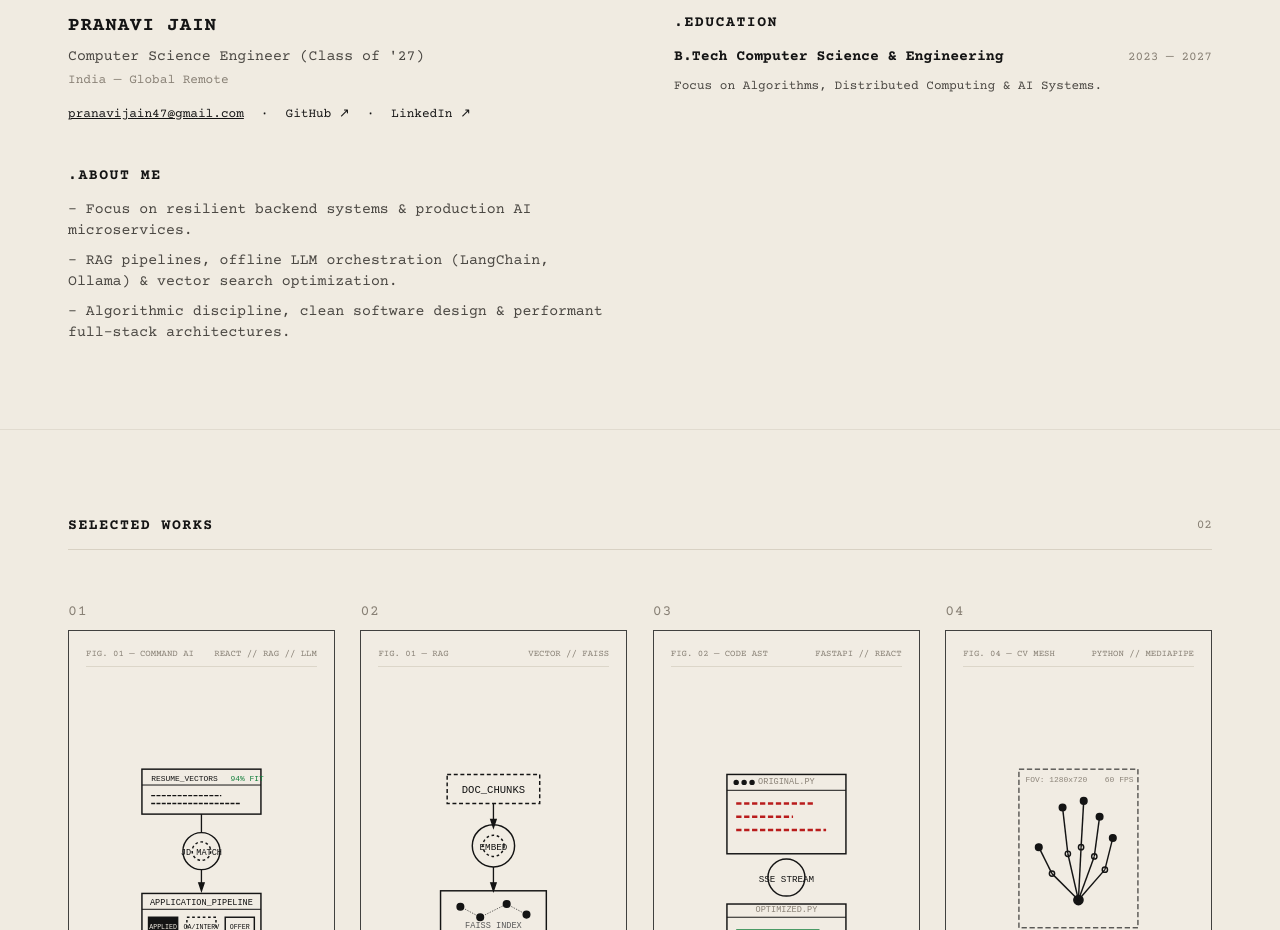
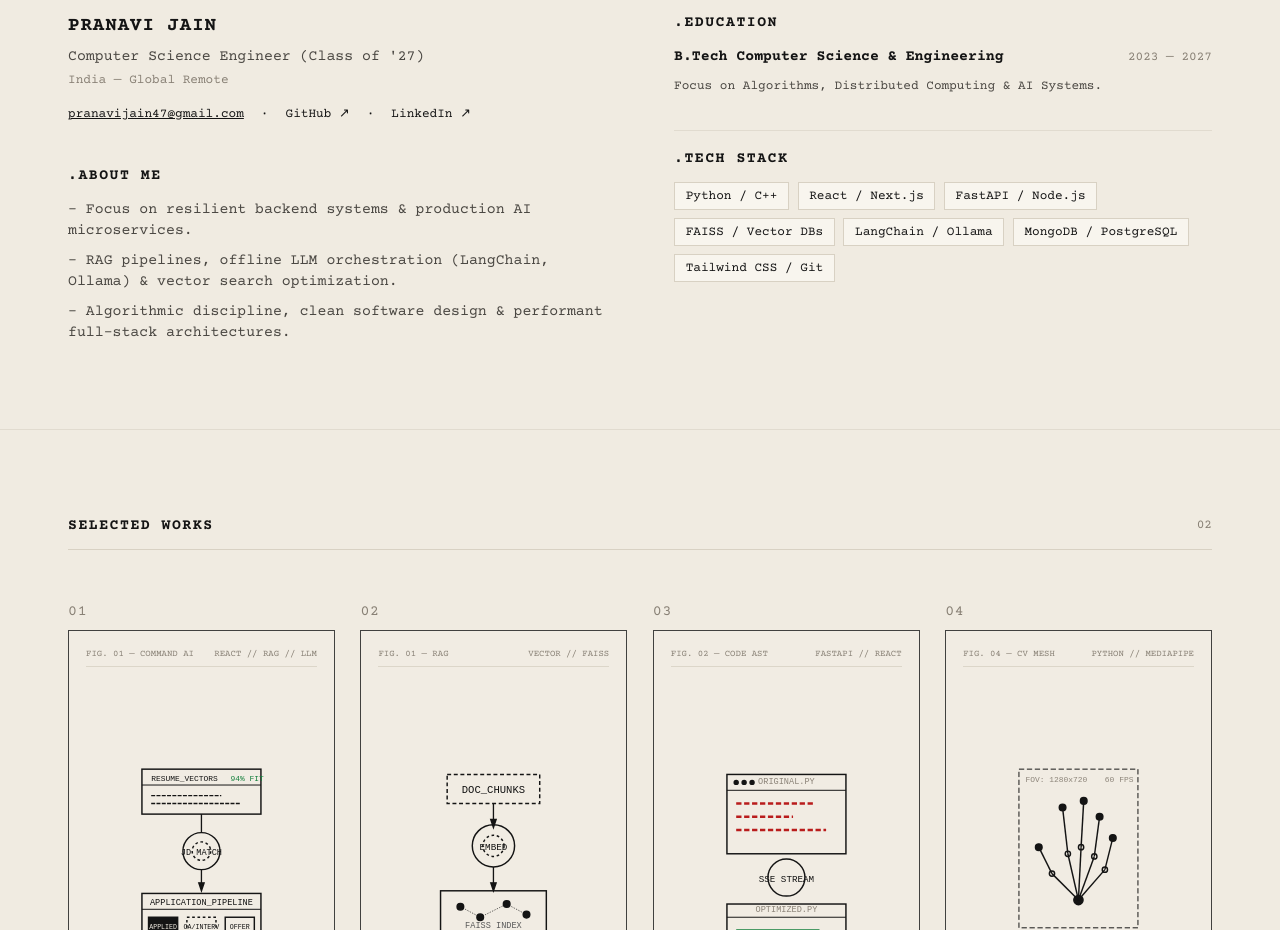
Before and after one commit to prranavii/portfolio, a React (Vite) app: page / in a window 1280 px wide. Shown: the part 960-1890 px from the top of the page. Built offline with nearby package versions, Linux system fonts and the light colour scheme; a web font is replaced by a local one.

Commit message:
feat: re-add clean Tech Stack skills tags to Curriculum Vitae section

```diff
--- a/src/components/About.jsx
+++ b/src/components/About.jsx
@@ -13,6 +13,16 @@ const About = () => {
   };
 
   const emailDisplay = personalInfo.email.replace('mailto:', '');
+
+  const techStack = [
+    'Python / C++',
+    'React / Next.js',
+    'FastAPI / Node.js',
+    'FAISS / Vector DBs',
+    'LangChain / Ollama',
+    'MongoDB / PostgreSQL',
+    'Tailwind CSS / Git'
+  ];
 
   return (
     <section id="about" className="py-12 md:py-20 px-4 sm:px-10 md:px-16 border-t border-paper-border/60 relative">
@@ -68,7 +78,7 @@ const About = () => {
 
         </div>
 
-        {/* Right Column: Education */}
+        {/* Right Column: Education & Tech Stack */}
         <div className="lg:col-span-6 space-y-8">
 
           {/* .EDUCATION */}
@@ -87,6 +97,23 @@ const About = () => {
             </div>
           </div>
 
+          {/* .TECH STACK */}
+          <div className="space-y-3 pt-4 border-t border-paper-border/60">
+            <h3 className="font-mono font-bold text-xs sm:text-sm text-ink tracking-widest uppercase">
+              .TECH STACK
+            </h3>
+            <div className="flex flex-wrap gap-2 font-mono text-xs">
+              {techStack.map((tech) => (
+                <span
+                  key={tech}
+                  className="px-2.5 py-1 border border-paper-border bg-paper-light text-ink font-medium"
+                >
+                  {tech}
+                </span>
+              ))}
+            </div>
+          </div>
+
         </div>
 
       </motion.div>
```
